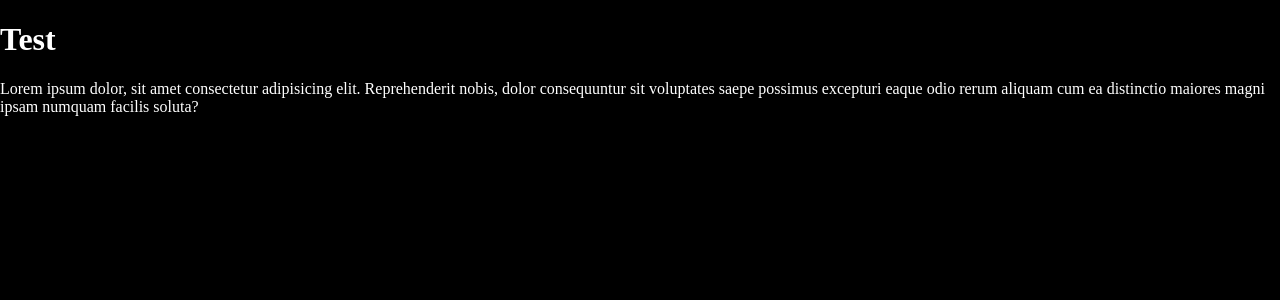
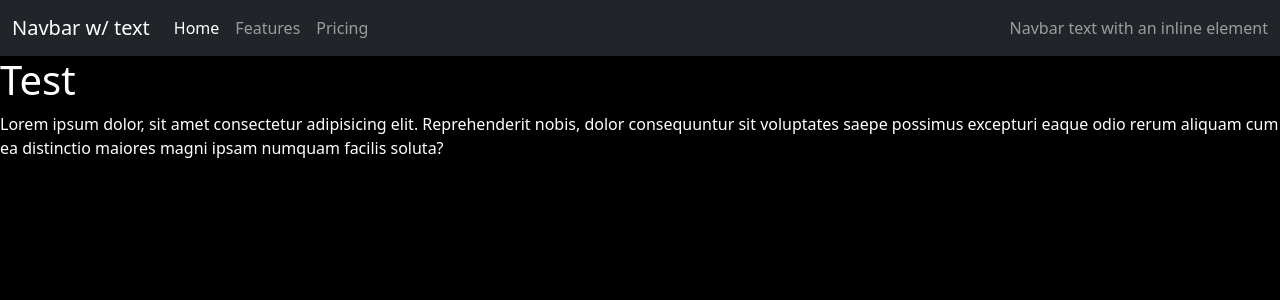
Before and after one commit to govindraj7/GISart_Blog, a Flask app: page / in a window 1280 px wide. Shown: the top 300 px of the page. Run offline with Flask 2, Linux system fonts and the light colour scheme.

Commit message:
bootsrap: created components folder + navbar

```diff
--- a/app/templates/404.html
+++ b/app/templates/404.html
@@ -1,2 +1,4 @@
+{% extends 'base.html' %} {% block body %}
 <h1>Error 404</h1>
 <h2>Page not found...</h2>
+{% endblock %}
--- a/app/templates/500.html
+++ b/app/templates/500.html
@@ -1,2 +1,4 @@
+{% extends 'base.html' %} {% block body %}
 <h1>Error 500</h1>
 <h2>Internal Server Error...</h2>
+{% endblock %}
--- a/app/templates/base.html
+++ b/app/templates/base.html
@@ -13,6 +13,14 @@
     <title>GISart</title>
     {% endif %} {% endblock %}
 
+    <!-- * ///// bootstrap css ///// -->
+    <link
+      href="https://cdn.jsdelivr.net/npm/bootstrap@5.1.3/dist/css/bootstrap.min.css"
+      rel="stylesheet"
+      integrity="sha384-1BmE4kWBq78iYhFldvKuhfTAU6auU8tT94WrHftjDbrCEXSU1oBoqyl2QvZ6jIW3"
+      crossorigin="anonymous"
+    />
+
     <!-- * ///// css styling ///// -->
     <link
       type="text/css"
@@ -22,6 +30,14 @@
   </head>
   {% endblock %}
   <body>
-    {% block body %}{% endblock %}
+    <!-- add navbar component -->
+    {% include 'components/navbar.html' %} {% block body %}{% endblock %}
+
+    <!-- * ///// bootstrap scripts /////  -->
+    <script
+      src="https://cdn.jsdelivr.net/npm/bootstrap@5.1.3/dist/js/bootstrap.bundle.min.js"
+      integrity="sha384-ka7Sk0Gln4gmtz2MlQnikT1wXgYsOg+OMhuP+IlRH9sENBO0LRn5q+8nbTov4+1p"
+      crossorigin="anonymous"
+    ></script>
   </body>
 </html>
--- /dev/null
+++ b/app/templates/components/navbar.html
@@ -0,0 +1,30 @@
+<nav class="navbar navbar-expand-lg navbar-dark bg-dark">
+  <div class="container-fluid">
+    <a class="navbar-brand" href="#">Navbar w/ text</a>
+    <button
+      class="navbar-toggler"
+      type="button"
+      data-bs-toggle="collapse"
+      data-bs-target="#navbarText"
+      aria-controls="navbarText"
+      aria-expanded="false"
+      aria-label="Toggle navigation"
+    >
+      <span class="navbar-toggler-icon"></span>
+    </button>
+    <div class="collapse navbar-collapse" id="navbarText">
+      <ul class="navbar-nav me-auto mb-2 mb-lg-0">
+        <li class="nav-item">
+          <a class="nav-link active" aria-current="page" href="#">Home</a>
+        </li>
+        <li class="nav-item">
+          <a class="nav-link" href="#">Features</a>
+        </li>
+        <li class="nav-item">
+          <a class="nav-link" href="#">Pricing</a>
+        </li>
+      </ul>
+      <span class="navbar-text"> Navbar text with an inline element </span>
+    </div>
+  </div>
+</nav>
```
